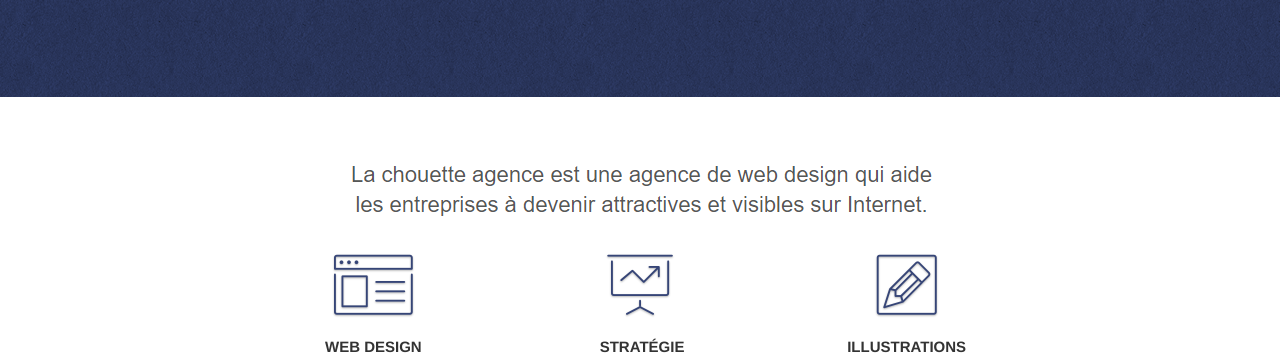
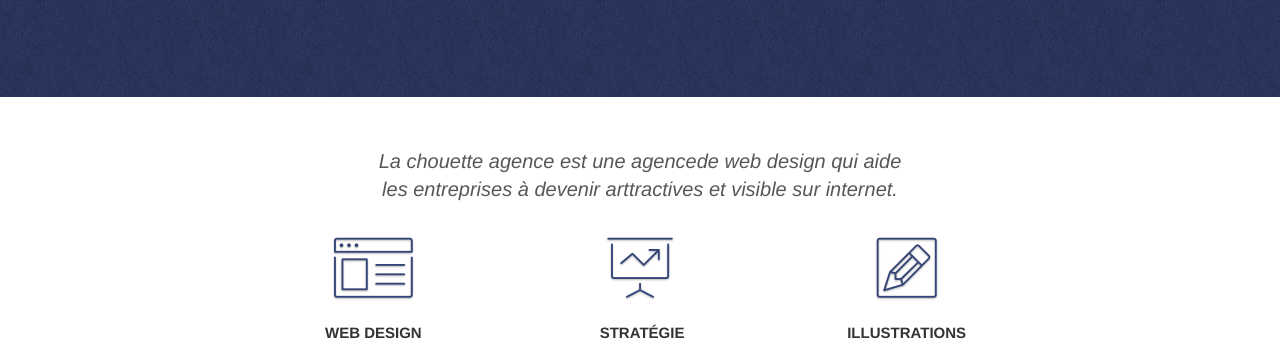
Before and after one commit to Laenar/Projet-4, a plain HTML site: page index.html in a window 1280 px wide. Shown: the part 437-797 px from the top of the page. Drawn offline with Linux system fonts and the light colour scheme.

Commit message:
Modification structure des titre

```diff
--- a/index.html
+++ b/index.html
@@ -82,7 +82,8 @@
 				<div class="container bloc-md">
 					<div class="row">
 						<div class="col-sm-12 text-center">
-							<img alt="agence web, agence web paris, web design paris, stratégie web" src="img/title.png" />
+							<!--<img alt="agence web, agence web paris, web design paris, stratégie web" src="img/title.png" />-->
+							<p class="p__citation">La chouette agence est une agencede web design qui aide<br> les entreprises à devenir arttractives et visible sur internet.</p>
 						</div>
 					</div>
 					<div class="row voffset-lg med-width-whitespace">
@@ -90,9 +91,9 @@
 							<div class="text-center">
 								<span class="et-icon-browser sm-shadow icon-dark-slate-blue icons icon-lg"></span>
 							</div>
-							<h3 class="mg-md text-center">
+							<h2 class="mg-md text-center h2__style_h3">
 								Web design
-							</h3>
+							</h2>
 							<p class="text-center ">
 								Que vous ayez un site web qui a besoin d&rsquo;un rafraîchissement ou que vous partiez de zéro, laissez-nous vous réaliser un design dont vous serez fier.
 							</p>
@@ -101,9 +102,9 @@
 							<div class="text-center">
 								<span class="et-icon-presentation sm-shadow icon-dark-slate-blue icons icon-lg"></span>
 							</div>
-							<h3 class="mg-md text-center">
+							<h2 class="mg-md text-center h2__style_h3">
 								&nbsp;Stratégie
-							</h3>
+							</h2>
 							<p class="text-center ">
 								Plutôt que de suggérer des designs à la mode, nous travaillerons avec vous pour comprendre vos objectifs commerciaux afin de vous proposer le meilleur design possible.<br>
 							</p>
@@ -112,9 +113,9 @@
 							<div class="text-center">
 								<span class="et-icon-edit sm-shadow icon-dark-slate-blue icons icon-lg"></span>
 							</div>
-							<h3 class="mg-md text-center">
+							<h2 class="mg-md text-center h2__style_h3">
 								Illustrations
-							</h3>
+							</h2>
 							<p class="text-center ">
 								Un bon design n'est rien sans de bonnes illustrations. Laissez faire notre équipe de graphistes talentueux pour donner à vos pages une touche finale d'élégance.
 							</p>
--- a/style.css
+++ b/style.css
@@ -709,7 +709,7 @@ h2 {
     line-height: 1.4em;
 }
 
-h3 {
+h3, .h2__style_h3 {
     font-size: 15px;
     text-transform: uppercase;
     font-weight: 700;
@@ -1040,3 +1040,8 @@ h4 {
         text-align: center;
     }
 }
+
+.p__citation {
+    font-size: 20px;
+    font-style: italic;
+}
```
